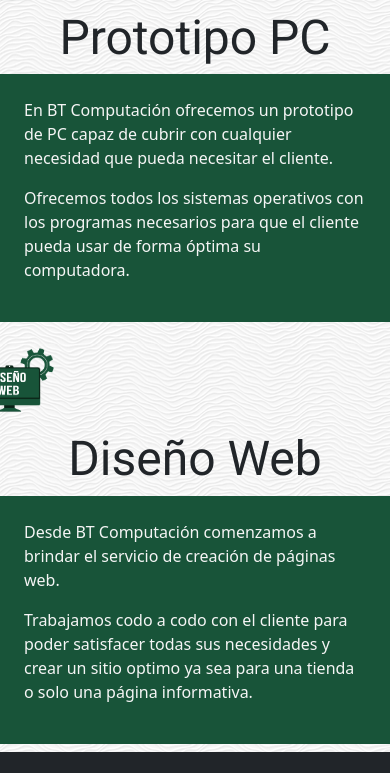
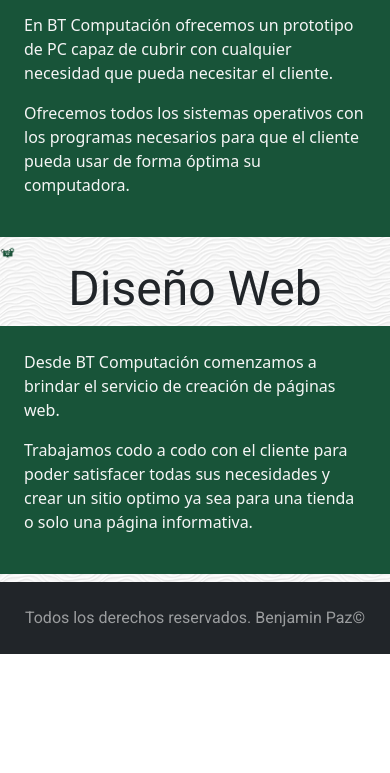
Before and after one commit to benjapaz57/Clase-15, a website: page productos.html in a window 390 px wide. Shown: the part 789-1562 px from the top of the page. After the commit the page ends 1443 px from the top, so only its background shows below. Drawn offline with nearby package versions, Linux system fonts and the light colour scheme.

Commit message:
responsive img prod

```diff
--- a/sass/_content.scss
+++ b/sass/_content.scss
@@ -27,7 +27,7 @@
 @media (max-width: 992px){
     .imgPagos{
         width: 15px;
-        height: 100px;
+        height: 15px;
         display: flex;
         justify-content: center;
     }
```
Also changed, not shown: css/main.css.
